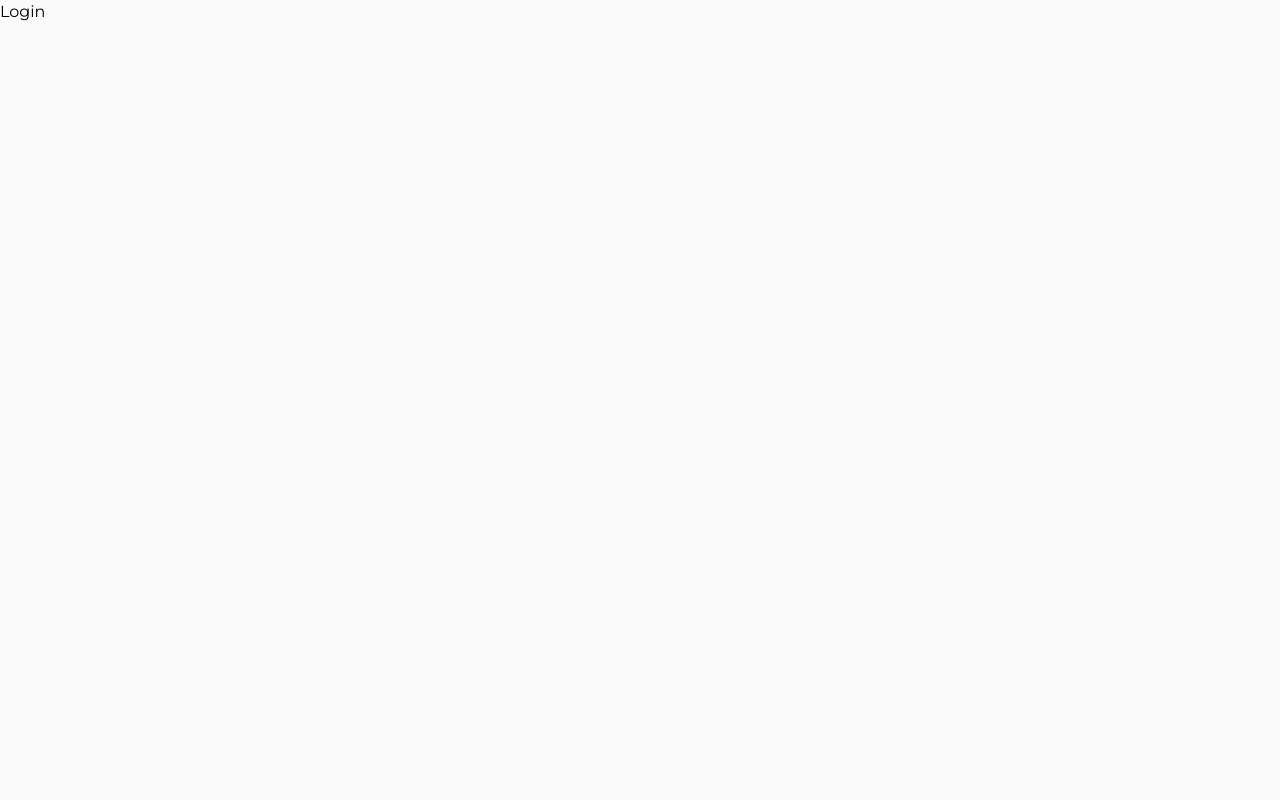
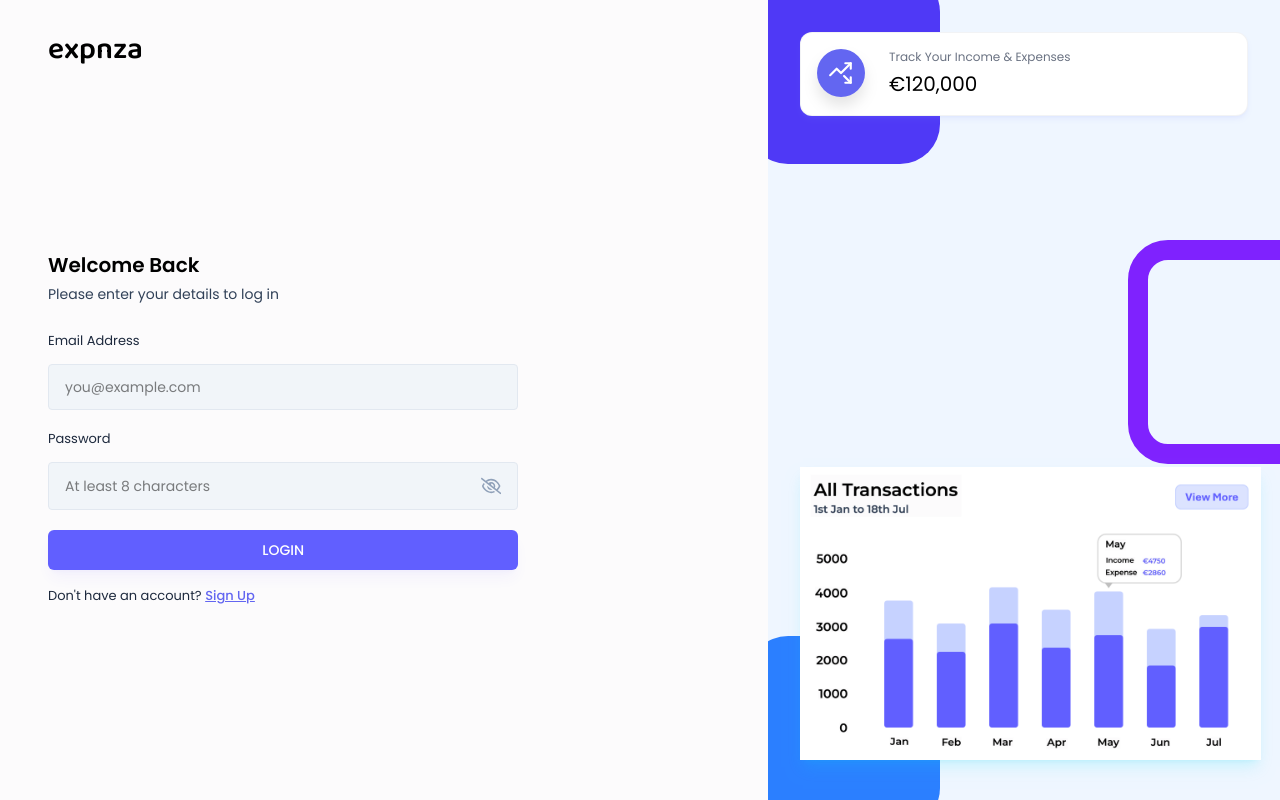
Before and after one commit to ipeng5/expnza-spending-tracker, a React (Vite) app in the folder frontend/expnza/: page /login in a window 1280 px wide. Built offline with nearby package versions, Linux system fonts and the light colour scheme.

Commit message:
Create login form

```diff
--- a/frontend/expnza/src/App.jsx
+++ b/frontend/expnza/src/App.jsx
@@ -22,7 +22,7 @@
 
 export default App;
 
-const Root = function () {
+function Root() {
   const isAuthenticated = !!localStorage.getItem("token");
 
   return isAuthenticated ? (
@@ -30,4 +30,4 @@
   ) : (
     <Navigate to="/login" />
   );
-};
+}
--- /dev/null
+++ b/frontend/expnza/src/components/Inputs/Input.jsx
@@ -0,0 +1,44 @@
+import { useState } from "react";
+import { FaRegEye, FaRegEyeSlash } from "react-icons/fa6";
+
+function Input({ value, onChange, label, placeholder, type }) {
+  const [showPassword, setShowPassword] = useState();
+
+  function toggleShowPassword() {
+    setShowPassword(!showPassword);
+  }
+
+  return (
+    <div>
+      <label className="text-[13px] text-slate-800">{label}</label>
+      <div className="input-box">
+        <input
+          type={
+            type === "password" ? (showPassword ? "text" : "password") : type
+          }
+          placeholder={placeholder}
+          className="w-full bg-transparent outline-none"
+          value={value}
+          onChange={(e) => onChange(e)}
+        />
+
+        {type === "password" &&
+          (showPassword ? (
+            <FaRegEye
+              size={22}
+              className="text-primary cursor-pointer"
+              onClick={toggleShowPassword}
+            />
+          ) : (
+            <FaRegEyeSlash
+              size={22}
+              className="text-slate-400 cursor-pointer"
+              onClick={toggleShowPassword}
+            />
+          ))}
+      </div>
+    </div>
+  );
+}
+
+export default Input;
--- /dev/null
+++ b/frontend/expnza/src/components/layouts/AuthLayout.jsx
@@ -0,0 +1,49 @@
+import Chart from "../../assets/images/chart.png";
+import { LuTrendingUpDown } from "react-icons/lu";
+
+function AuthLayout({ children }) {
+  return (
+    <div className="flex">
+      <div className="w-screen h-screen md:w-[60vw] px-12 pt-8 pb-12">
+        <h2 className="text-3xl font-medium text-black logo-font">expnza</h2>
+        {children}
+      </div>
+
+      <div className="hidden md:block w-[40vw] h-screen bg-blue-50 bg-cover bg-no-repeat bg-center overflow-hidden p-8 relative">
+        <div className="w-48 h-48 rounded-[40px] bg-indigo-600 absolute -top-7 -left-5" />
+        <div className="w-48 h-56 rounded-[40px] border-[20px] border-violet-600  absolute top-[30%] -right-10" />
+        <div className="w-48 h-48 rounded-[40px] bg-blue-500 absolute -bottom-7 -left-5" />
+        <div className="grid grid-cols-1 z-20">
+          <StatsInfoCard
+            icon={<LuTrendingUpDown />}
+            label="Track Your Income & Expenses"
+            value="120,000"
+            color="bg-primary"
+          />
+        </div>
+        <img
+          src={Chart}
+          className="w-64 lg:w-[90%] absolute bottom-10 shadow-lg shadow-cyan-400/15"
+        />
+      </div>
+    </div>
+  );
+}
+
+export default AuthLayout;
+
+const StatsInfoCard = function ({ icon, label, value, color }) {
+  return (
+    <div className="flex gap-6 bg-white p-4 rounded-xl shadow-md shadow-indigo-400/10 border border-gray-200/50 z-10">
+      <div
+        className={`w-12 h-12 flex items-center justify-center text-[26px] text-white ${color} rounded-full drop-shadow-xl`}
+      >
+        {icon}
+      </div>
+      <div>
+        <h6 className="text-xs text-gray-500 mb-1">{label}</h6>
+        <span className="text-[20px]">€{value}</span>
+      </div>
+    </div>
+  );
+};
--- a/frontend/expnza/src/index.css
+++ b/frontend/expnza/src/index.css
@@ -1,10 +1,10 @@
-@import url("https://fonts.googleapis.com/css2?family=Montserrat:ital,wght@0,100..900;1,100..900&display=swap");
+@import url("https://fonts.googleapis.com/css2?family=Baloo+2:wght@600&family=Poppins:ital,wght@0,100;0,200;0,300;0,400;0,500;0,600;0,700;0,800;0,900;1,100;1,200;1,300;1,400;1,500;1,600;1,700;1,800;1,900&display=swap");
 @import "tailwindcss";
 
 @theme {
-  --font-display: "Montserrat", "sans-serif";
+  --font-display: "Poppins", "sans-serif";
   --breakpoint-3xl: 1920px;
-  --color-primary: #14b8a6;
+  --color-primary: #6366f1;
 }
 
 @layer base {
@@ -16,4 +16,16 @@
     background-color: #fcfbfc;
     overflow-x: hidden;
   }
+
+  .logo-font {
+    font-family: "Baloo 2", "sans-serif";
+  }
 }
+
+.input-box {
+  @apply w-full flex justify-between gap-3 text-sm text-black bg-slate-100 rounded px-4 py-3 mb-4 mt-3 border border-slate-200 outline-none;
+}
+
+.btn-primary {
+  @apply w-full text-sm font-medium text-white bg-indigo-500 shadow-lg shadow-indigo-600/5 p-[10px] rounded-md my-1 hover:bg-indigo-600/85 hover:cursor-pointer transition;
+}
--- a/frontend/expnza/src/pages/Auth/Login.jsx
+++ b/frontend/expnza/src/pages/Auth/Login.jsx
@@ -1,5 +1,77 @@
+import { useState } from "react";
+import { Link, useNavigate } from "react-router-dom";
+import AuthLayout from "../../components/layouts/AuthLayout";
+import Input from "../../components/Inputs/Input";
+import { validateEmail } from "../../utils/helper";
+
 function Login() {
-  return <div>Login</div>;
+  const [email, setEmail] = useState("");
+  const [password, setPassword] = useState("");
+  const [error, setError] = useState(null);
+
+  const navigate = useNavigate();
+
+  async function handleLogin(e) {
+    e.preventDefault();
+
+    if (!validateEmail(email)) {
+      setError("Please enter a valid email address");
+      return;
+    }
+
+    if (!password) {
+      setError("Please enter the password");
+      return;
+    }
+
+    if (password.length < 8) {
+      setError("Password must be at least 8 characters long");
+      return;
+    }
+
+    setError("");
+  }
+
+  return (
+    <AuthLayout>
+      <div className="lg:w-[70%] h3/4 md:h-full flex flex-col justify-center">
+        <h3 className="text-xl font-semibold text-black">Welcome Back</h3>
+        <p className="text-sm text-slate-700 mt-[5px] mb-6">
+          Please enter your details to log in
+        </p>
+
+        <form onSubmit={handleLogin}>
+          <Input
+            value={email}
+            onChange={({ target }) => setEmail(target.value)}
+            label="Email Address"
+            placeholder="you@example.com"
+            type="text"
+          />
+          <Input
+            value={password}
+            onChange={({ target }) => setPassword(target.value)}
+            label="Password"
+            placeholder="At least 8 characters"
+            type="password"
+          />
+
+          {error && <p className="text-red-500 text-xs pb-2.5 ">{error}</p>}
+
+          <button type="submit" className="btn-primary">
+            LOGIN
+          </button>
+
+          <p className="text-[13px] text-slate-800 mt-3">
+            Don't have an account?{" "}
+            <Link className="font-medium text-primary underline" to="/signUp">
+              Sign Up
+            </Link>
+          </p>
+        </form>
+      </div>
+    </AuthLayout>
+  );
 }
 
 export default Login;
--- a/frontend/expnza/src/utils/helper.js
+++ b/frontend/expnza/src/utils/helper.js
@@ -0,0 +1,4 @@
+export function validateEmail(email) {
+  const regex = /^[^\s@]+@[^\s@]+\.[^\s@]+$/;
+  return regex.test(email);
+}
```
Also changed, not shown: frontend/expnza/src/assets/images/chart.png (added).
